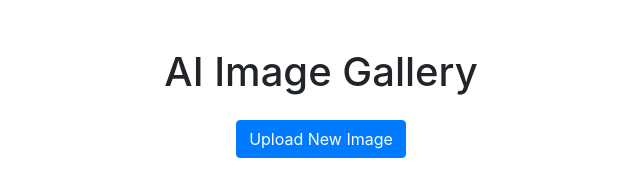
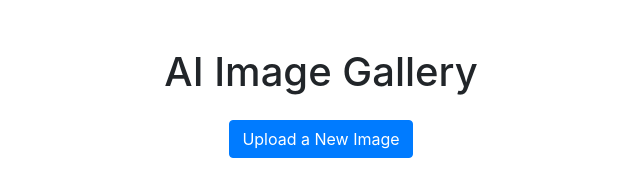
Before and after one commit to d-kell/MyAIWebApp, a plain HTML site: page index.html in a window 1280 px wide. Shown: the full height of the page, 319-959 px from the left. Drawn offline with nearby package versions, Linux system fonts and the light colour scheme; no server answers.

```diff
--- a/index.html
+++ b/index.html
@@ -49,7 +49,7 @@
     </div>
     <div class="row">
       <div class="col upload-btn">
-        <a href="https://h6foswxakabhr5rbqtnsx45qme0bkjzn.lambda-url.us-east-1.on.aws" class="btn btn-primary mt-3 mb-3">Upload New Image</a>
+        <a href="https://h6foswxakabhr5rbqtnsx45qme0bkjzn.lambda-url.us-east-1.on.aws" class="btn btn-primary mt-3 mb-3">Upload a New Image</a>
       </div>
     </div>
     <div id="image-gallery" class="row justify-content-center">
```
